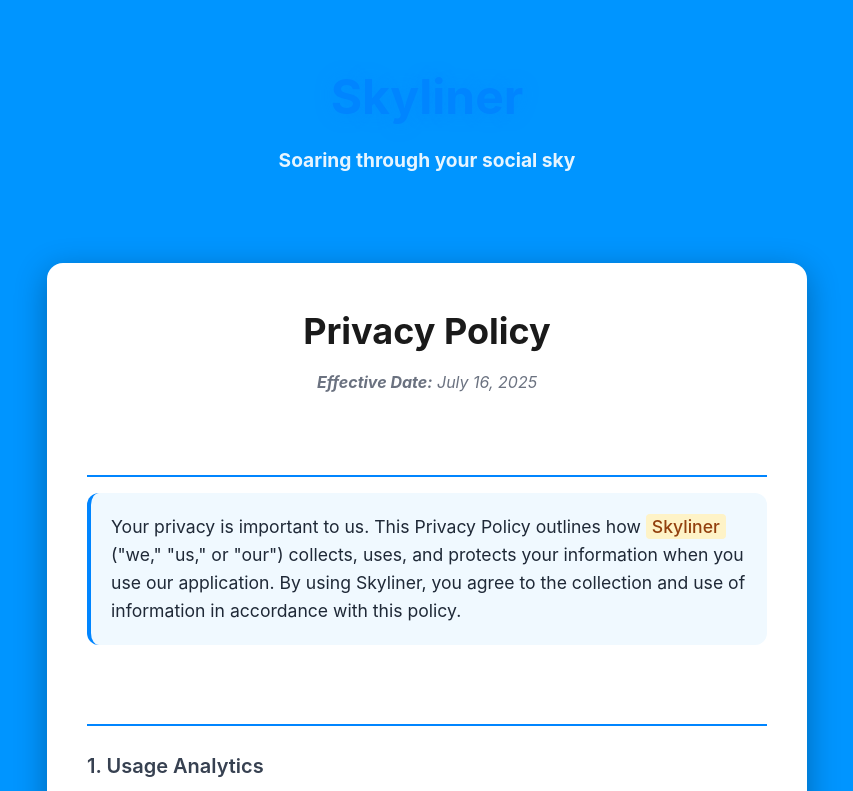
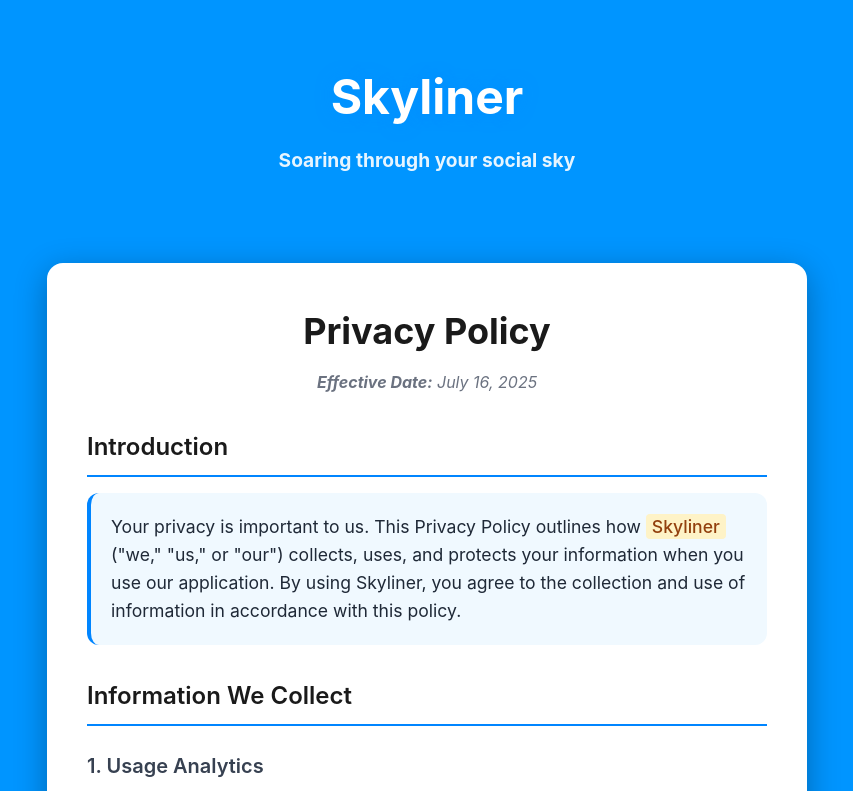
Before and after one commit to rayanwaked/SkylinerPolicy, a website: page index.html in a window 1280 px wide. Shown: the top 791 px of the page, without its empty margins (213-1066 px from the left). Drawn offline with Linux system fonts and the light colour scheme.

Commit message:
Update index.html

```diff
--- a/index.html
+++ b/index.html
@@ -35,7 +35,7 @@
         font-size: 3rem;
         font-weight: 700;
         margin-bottom: 8px;
-        color: #0085ff;
+        color: #ffffff;
         text-shadow: 0 0 20px rgba(0, 133, 255, 0.3);
       }
 
@@ -74,7 +74,6 @@
       h2 {
         font-size: 1.5rem;
         font-weight: 600;
-        color: #ffffff;
         margin-top: 32px;
         margin-bottom: 16px;
         border-bottom: 2px solid #0085ff;
```
